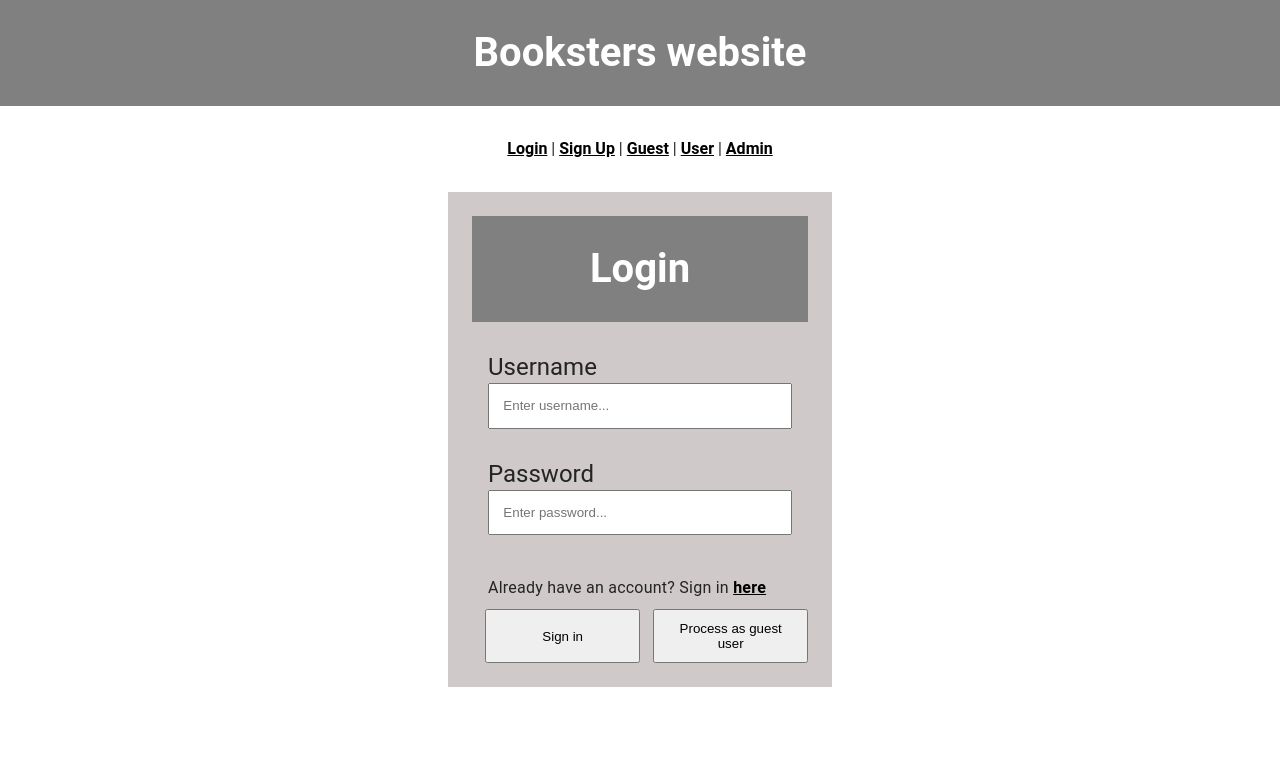
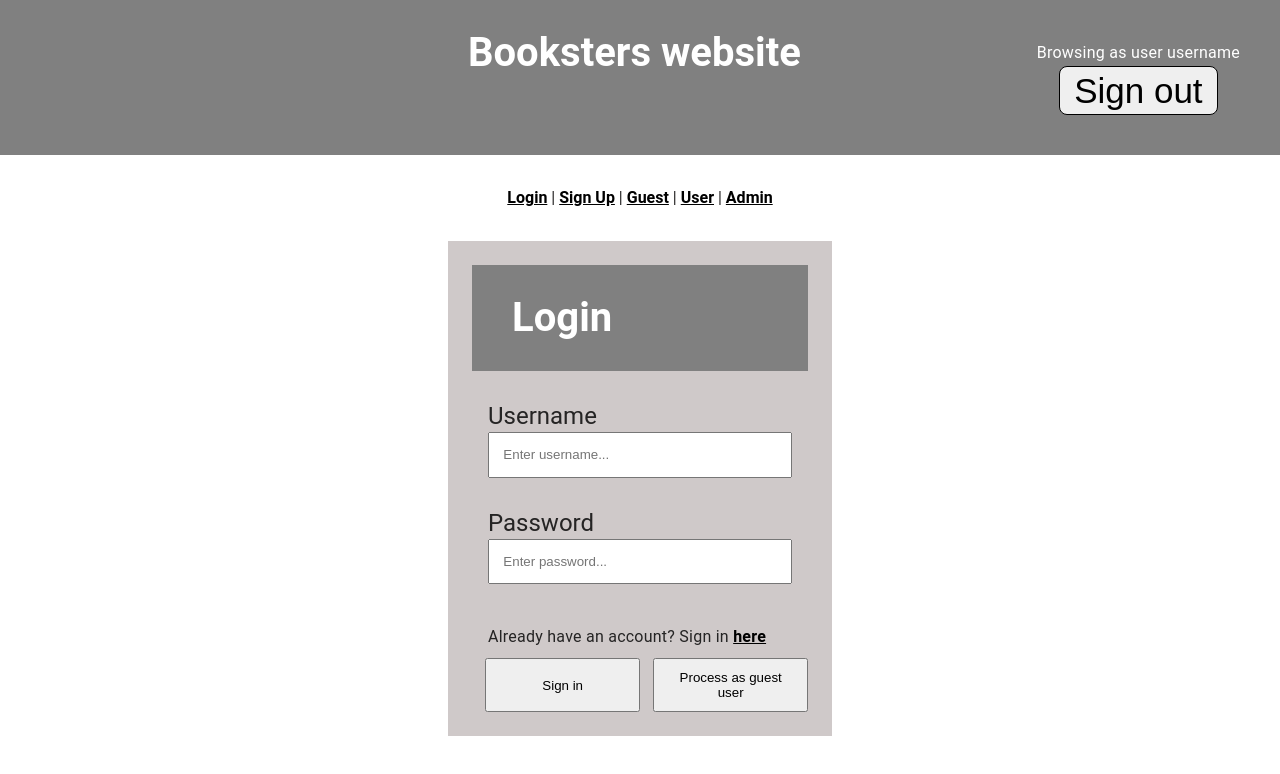
Before and after one commit to rodercode/frontend-auth-vue, a Vue app in the folder frontend/: page /login in a window 1280 px wide. Shown: the top 774 px of the page. Built offline with nearby package versions, Linux system fonts and the light colour scheme.

Commit message:
styling Sign Up button at top right corner

```diff
--- a/frontend/src/App.vue
+++ b/frontend/src/App.vue
@@ -1,6 +1,16 @@
 <template>
+  <div class="app">
     <header class="bannar">
+      <div class="box-empty"></div>
       <h1>Booksters website</h1>
+      <div>
+        <p>Browsing as user username</p>
+        <BaseButton
+          class="btn-sign-out"
+          btnText="Sign out"
+          @click="handleButton"
+        />
+      </div>
     </header>
     <nav>
       <router-link :to="{ name: 'login' }">Login</router-link> |
@@ -10,11 +20,26 @@
       <router-link :to="{ name: 'admin' }">Admin</router-link>
     </nav>
     <router-view />
+  </div>
 </template>
 
 <script lang="ts">
 import { defineComponent } from "vue";
+
+//Components
+import BaseButton from "./components/BaseButton.vue";
+
 export default defineComponent({
+  name: "App",
+  components: { BaseButton },
+  data() {
+    return {};
+  },
+  methods: {
+    handleButton() {
+      console.log("Sign out button was pressed");
+    },
+  },
 });
 </script>
 
@@ -24,9 +49,14 @@ header {
   color: #fff;
   padding: 2.5em;
   text-align: center;
+  display: flex;
+  justify-content: space-between;
 }
 nav {
   text-align: center;
   padding: 30px;
 }
+.box-empty {
+  padding: 1em 6em;
+}
 </style>
--- a/frontend/src/components/BaseButton.vue
+++ b/frontend/src/components/BaseButton.vue
@@ -28,6 +28,7 @@ export default defineComponent({
   color: #fff;
 }
 
+/* Styling for plus and minus icon buttons */
 .btn-icon {
   font-size: 25px;
   padding: 0.25em;
@@ -35,4 +36,12 @@ export default defineComponent({
   color: #fff;
   border: 1px solid black;
 }
+
+/* Styling for Sign out button at the top corner */
+.btn-sign-out {
+  font-size: 35px;
+  padding: 0.1em 0.4em;
+  border-radius: 8px;
+  border: 1px solid black;
+}
 </style>
--- a/frontend/src/views/UserView.vue
+++ b/frontend/src/views/UserView.vue
@@ -79,6 +79,10 @@ export default defineComponent({
   methods: {
     async placeOrder(title: string, purchased: number) {
       await bookService.orderBooks(title, purchased);
+      this.refreshPage();
+    },
+    refreshPage(){
+      this.$router.go(0);
     },
     renderBooks() {
       this.displayBooks = this.bookList.filter((book) =>
```
Lines whose indentation alone changed are shown as unchanged.
